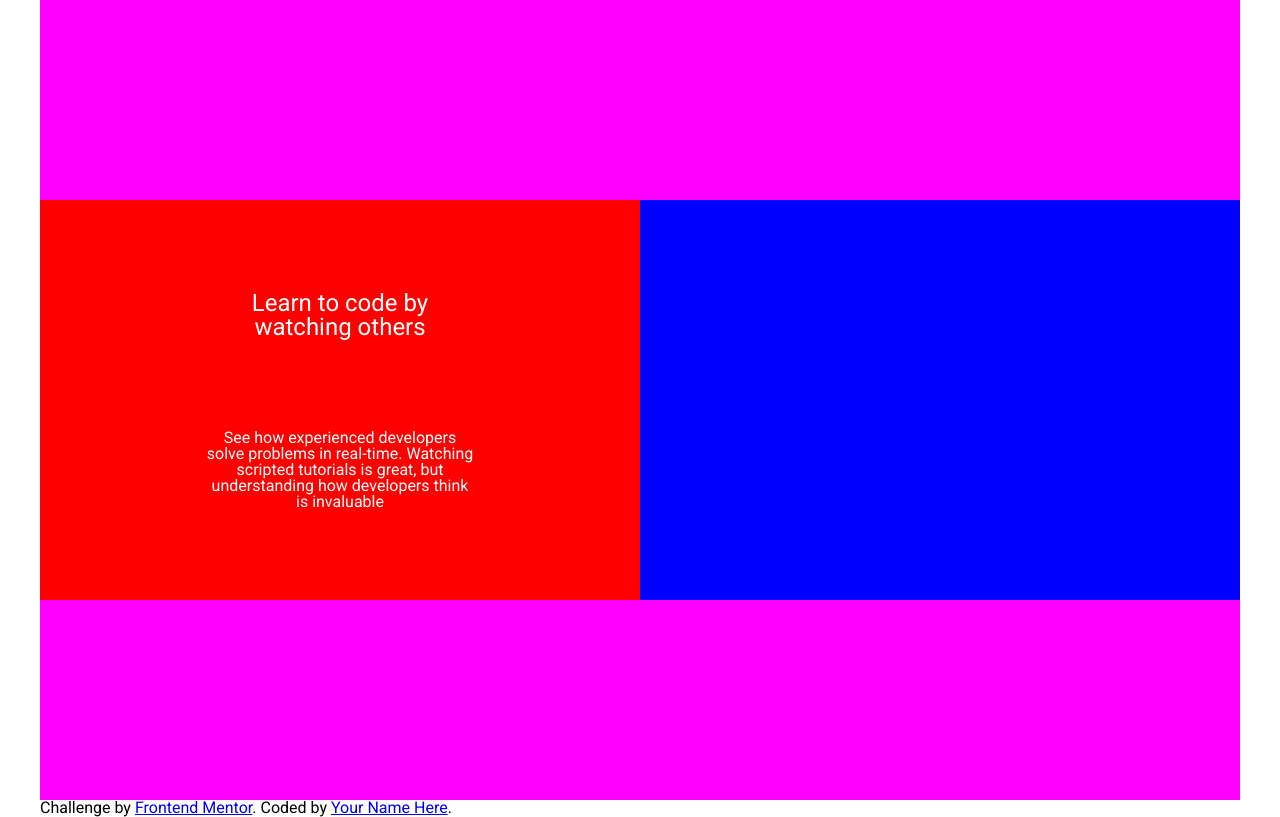
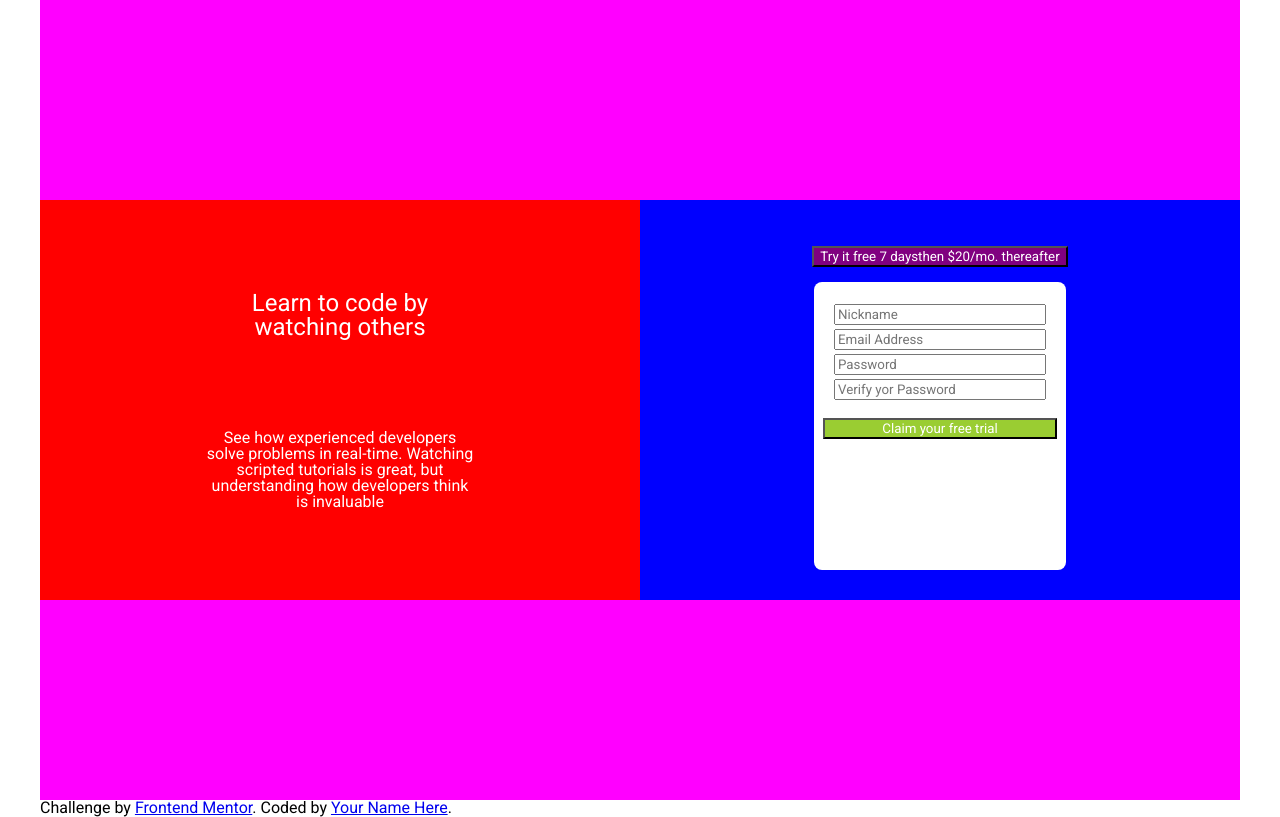
Before and after one commit to marianavanucci/signup-form, a plain HTML site: page index.html in a window 1280 px wide. Drawn offline with Linux system fonts and the light colour scheme.

Commit message:
without supervision

```diff
--- a/index.html
+++ b/index.html
@@ -8,7 +8,8 @@
   <link rel="stylesheet" href="style.css">
   <link rel="stylesheet" href="reset.css">
   <link rel="preconnect" href="https://fonts.gstatic.com">
-<link href="https://fonts.googleapis.com/css2?family=Roboto:wght@100;300;400;500;700;900&display=swap" rel="stylesheet">
+  <link href="https://fonts.googleapis.com/css2?family=Roboto:wght@100;300;400;500;700;900&display=swap"
+    rel="stylesheet">
 
 
   <link rel="icon" type="image/png" sizes="32x32" href="./images/favicon-32x32.png">
@@ -27,20 +28,37 @@
             Learn to code by watching others
           </h2>
           <p>
-            See how experienced developers solve problems in real-time. Watching scripted tutorials is great, but understanding how developers think is invaluable
+            See how experienced developers solve problems in real-time. Watching scripted tutorials is great, but
+            understanding how developers think is invaluable
           </p>
         </div>
       </div>
       <div class="direita">
+        <div class="direita-conteudo">
+          <button class="button1"><strong>Try it free 7 days</strong> then $20/mo. thereafter
+          </button>
+          <div class="conteudo-card">
+            <form action="">
+              <input type="text" placeholder="Nickname">
+              <input type="text" placeholder="Email Address">
+              <input type="text" placeholder="Password">
+              <input type="text" placeholder="Verify yor Password"><br>
+              <button class="button2" > Claim your free trial
+              </button>
+              By clicking the button, you are agreeing to our <span>Terms and Services</span>
 
+            </form>
+
+          </div>
+        </div>
       </div>
     </div>
 
     <footer>
-        <p class="attribution">
-          Challenge by <a href="https://www.frontendmentor.io?ref=challenge" target="_blank">Frontend Mentor</a>.
-          Coded by <a href="#">Your Name Here</a>.
-        </p>
+      <p class="attribution">
+        Challenge by <a href="https://www.frontendmentor.io?ref=challenge" target="_blank">Frontend Mentor</a>.
+        Coded by <a href="#">Your Name Here</a>.
+      </p>
     </footer>
   </main>
 
--- a/style.css
+++ b/style.css
@@ -56,6 +56,57 @@ justify-content: center;
 background-color: blue;
 flex: 50%;
 height: 50%;
+
+}
+
+.direita-conteudo{
+    width: 100%;
+    height: 100%;
+    padding: 20px;
+    color: white;
+    display: flex;
+    flex-direction: column;
+    justify-content: center;
+    align-items: center;
+}
+
+.button1{
+    text-align: center;
+    display: flex;
+    align-items: center;
+    flex-direction: row;
+    background-color: purple;
+    color: white;
+    margin: 15px;
+
+
+}
+
+.conteudo-card{
+    background-color: white;
+    width: 45%;
+    height: 80%;
+    border-radius: 8px;
+    padding: 20px;
+}
+.conteudo-card form{
+    width: 100%;
+    /*height: 30px;*/
+    display: flex;
+    align-items: center;
+    flex-direction: column;
+    justify-content: center;
+}
+
+input{
+    margin:2px;
+    width: 100%;
+}
+
+.button2{
+background-color: yellowgreen;
+color: white;
+width: 110%;
 }
 
 @media (max-width: 600px){
```
Also changed, not shown: notas.txt.
